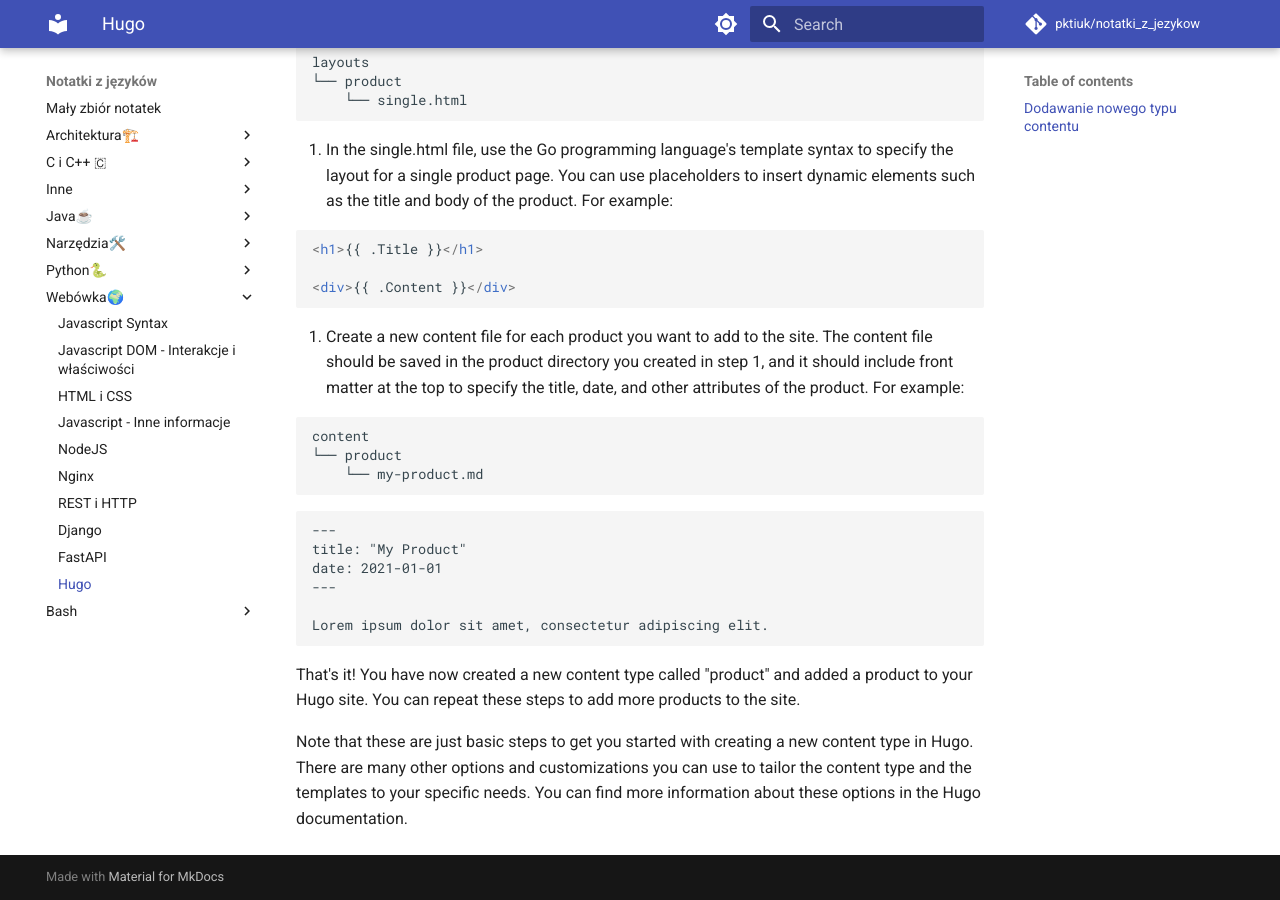
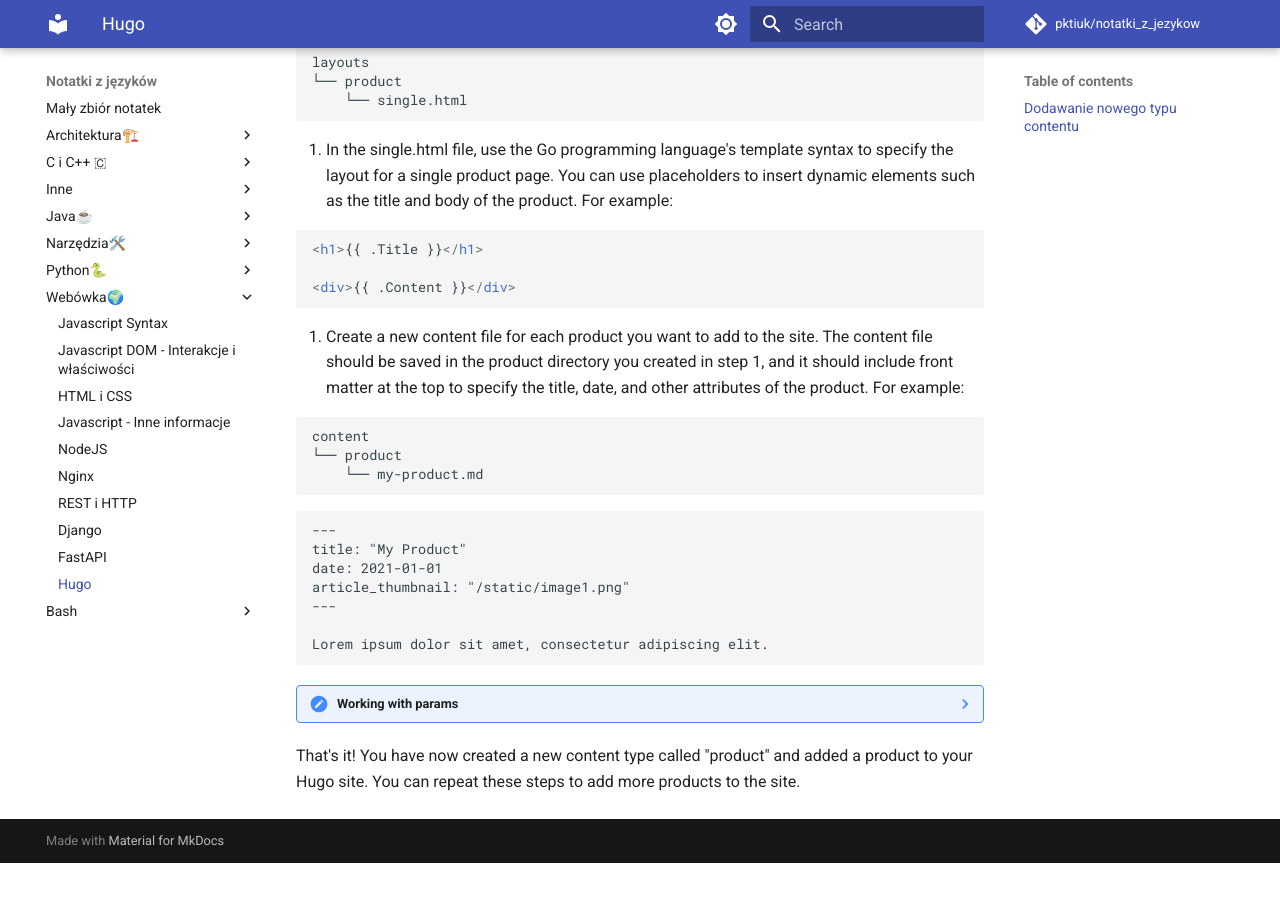
Before and after one commit to pktiuk/notatki_z_jezykow, an MkDocs documentation site: the page built from docs/Webówka🌍/9_hugo.md, in a window 1280 px wide and 900 px high, scrolled down 1251 px. Built offline with MkDocs 1.6.1 and Material for MkDocs 9.7.7, drawn with Linux system fonts in a browser that asks for light colours; comment, search, counter and statistics services are not loaded; after the commit the page ends 2114 px from its top, so only the background shows below that.

Commit message:
Notatka dla HUGO

````diff
--- a/docs/Webówka🌍/9_hugo.md
+++ b/docs/Webówka🌍/9_hugo.md
@@ -60,11 +60,14 @@
 ---
 title: "My Product"
 date: 2021-01-01
+article_thumbnail: "/static/image1.png"
 ---
 
 Lorem ipsum dolor sit amet, consectetur adipiscing elit.
 ```
 
+??? note "Working with params"
+
+    all of non-standard parameters passed in content file can be accessed in template using `.Params.name` for example above to get image we can use `.Params.article_thumbnail`
+
 That's it! You have now created a new content type called "product" and added a product to your Hugo site. You can repeat these steps to add more products to the site.
-
-Note that these are just basic steps to get you started with creating a new content type in Hugo. There are many other options and customizations you can use to tailor the content type and the templates to your specific needs. You can find more information about these options in the Hugo documentation.
````
